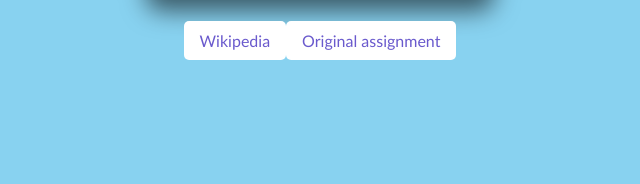
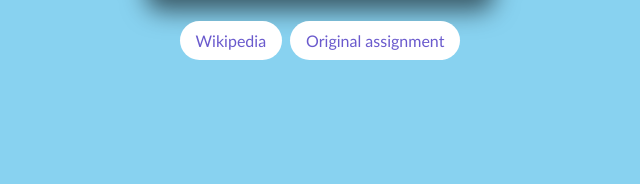
Before and after one commit to PastelPrism/mimo-front-end-developer, a plain HTML site: page linktree/extra/index.html in a window 1280 px wide. Shown: the part 391-575 px from the top of the page, 320-960 px from the left. Drawn offline with Linux system fonts and the light colour scheme.

Commit message:
forgot to add a unit to the profile-links

```diff
--- a/linktree/extra/styles.css
+++ b/linktree/extra/styles.css
@@ -45,7 +45,7 @@ main {
   display: flex;
   align-items: center;
   justify-content: center;
-  gap: 0.5
+  gap: 0.5rem;
 }
 
 .profile-links a {
@@ -53,7 +53,7 @@ main {
   background-color: white;
   color: slateblue;
   text-decoration: none;
-  border-radius: 5px;
+  border-radius: 50px;
   transition: background-color 0.3s, color 0.3s;
 }
 
```
